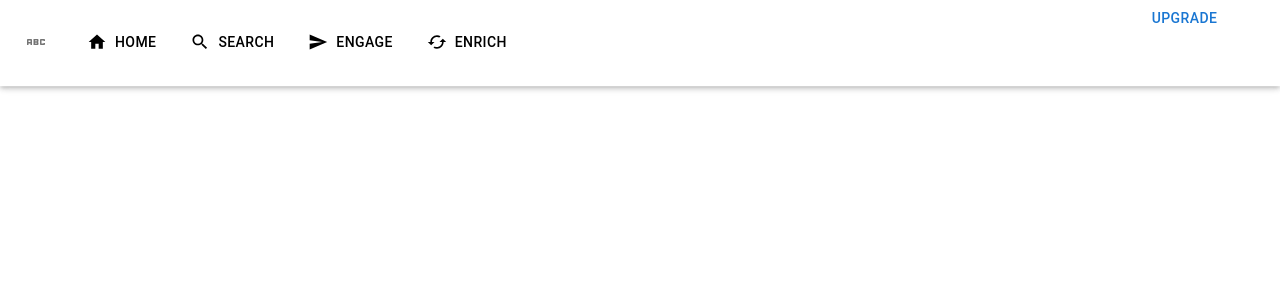
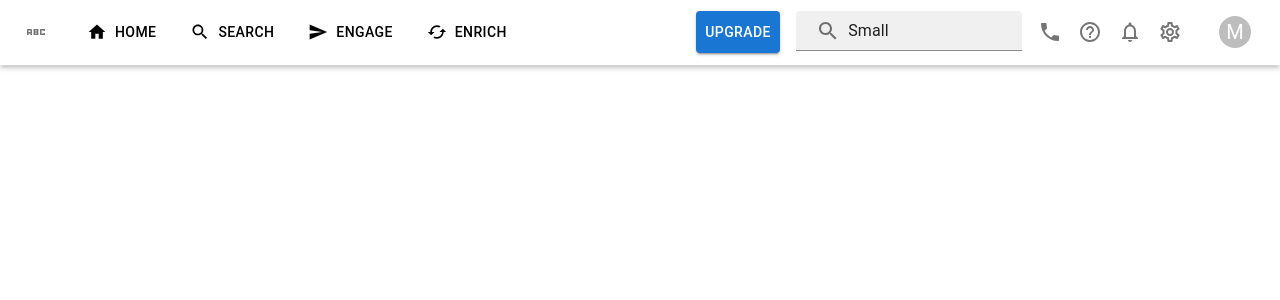
Before and after one commit to Melvin228/appolo-io, a React (Vite) app: page / in a window 1280 px wide. Shown: the top 300 px of the page. Built offline with nearby package versions, Linux system fonts and the light colour scheme.

Commit message:
feat: completed navbar

```diff
--- a/src/components/Header/header.tsx
+++ b/src/components/Header/header.tsx
@@ -1,25 +1,33 @@
 import AbcIcon from "@mui/icons-material/Abc";
-import AccountCircle from "@mui/icons-material/AccountCircle";
 import CachedIcon from "@mui/icons-material/Cached";
+import HelpOutlineOutlinedIcon from "@mui/icons-material/HelpOutlineOutlined";
 import HomeIcon from "@mui/icons-material/Home";
+import LocalPhoneIcon from "@mui/icons-material/LocalPhone";
+import NotificationsNoneOutlinedIcon from "@mui/icons-material/NotificationsNoneOutlined";
 import SearchIcon from "@mui/icons-material/Search";
 import SendIcon from "@mui/icons-material/Send";
+import SettingsOutlinedIcon from "@mui/icons-material/SettingsOutlined";
 import AppBar from "@mui/material/AppBar";
+import Avatar from "@mui/material/Avatar";
 import Box from "@mui/material/Box";
 import Button from "@mui/material/Button";
 import Grid from "@mui/material/Grid";
 import IconButton from "@mui/material/IconButton";
 import Menu from "@mui/material/Menu";
 import MenuItem from "@mui/material/MenuItem";
+import TextField from "@mui/material/TextField";
 import Toolbar from "@mui/material/Toolbar";
+import Tooltip from "@mui/material/Tooltip";
 import React from "react";
 
 const Header = () => {
   const [auth, setAuth] = React.useState(true);
   const [anchorEl, setAnchorEl] = React.useState<null | HTMLElement>(null);
 
-  const handleChange = (event: React.ChangeEvent<HTMLInputElement>) => {
-    setAuth(event.target.checked);
+  const open = Boolean(anchorEl);
+
+  const handleClick = (event: React.MouseEvent<HTMLElement>) => {
+    setAnchorEl(event.currentTarget);
   };
 
   const handleMenu = (event: React.MouseEvent<HTMLElement>) => {
@@ -44,12 +52,8 @@ const Header = () => {
           >
             <AbcIcon />
           </IconButton>
-          <Grid container>
-            <Grid
-              item
-              sx={{ mr: 1 }}
-              gridTemplateColumns={"1fr fit-content(40%)"}
-            >
+          <Grid container sx={{ maxWidth: "620px" }}>
+            <Grid item sx={{ mr: 1 }}>
               <Button
                 variant="outlined"
                 sx={{
@@ -102,23 +106,55 @@ const Header = () => {
               </Button>
             </Grid>
           </Grid>
-          {auth && (
-            <Box sx={{ flexGrow: 1 }}>
-              <Button>Upgrade</Button>
+
+          <Box
+            sx={{ flexGrow: 1, justifyContent: "flex-end", display: "flex" }}
+          >
+            <Button variant="contained" sx={{ mr: 2 }}>
+              Upgrade
+            </Button>
+            <TextField
+              sx={{ mr: 1 }}
+              hiddenLabel
+              id="filled-hidden-label-small"
+              defaultValue="Small"
+              variant="filled"
+              size="small"
+              InputProps={{
+                startAdornment: (
+                  <IconButton>
+                    <SearchIcon />
+                  </IconButton>
+                ),
+              }}
+            />
+            <IconButton>
+              <LocalPhoneIcon />
+            </IconButton>
+            <IconButton>
+              <HelpOutlineOutlinedIcon />
+            </IconButton>
+            <IconButton>
+              <NotificationsNoneOutlinedIcon />
+            </IconButton>
+            <IconButton sx={{ mr: 1 }}>
+              <SettingsOutlinedIcon />
+            </IconButton>
+            <Tooltip title="Account settings">
               <IconButton
-                size="large"
-                aria-label="account of current user"
-                aria-controls="menu-appbar"
+                onClick={handleClick}
+                size="small"
+                sx={{ ml: 2 }}
+                aria-controls={open ? "account-menu" : undefined}
                 aria-haspopup="true"
-                onClick={handleMenu}
-                color="inherit"
+                aria-expanded={open ? "true" : undefined}
               >
-                <AccountCircle />
+                <Avatar sx={{ width: 32, height: 32 }}>M</Avatar>
               </IconButton>
+            </Tooltip>
             <Menu
               id="menu-appbar"
               anchorEl={anchorEl}
-                sx={{ color: "#000" }}
               anchorOrigin={{
                 vertical: "top",
                 horizontal: "right",
@@ -128,16 +164,39 @@ const Header = () => {
                 vertical: "top",
                 horizontal: "right",
               }}
-                open={Boolean(anchorEl)}
+              PaperProps={{
+                elevation: 0,
+                sx: {
+                  overflow: "visible",
+                  filter: "drop-shadow(0px 2px 8px rgba(0,0,0,0.32))",
+                  mt: 5.0,
+                  "& .MuiAvatar-root": {
+                    width: 32,
+                    height: 32,
+                    ml: -0.5,
+                    mr: 1,
+                  },
+                  "&:before": {
+                    content: '""',
+                    display: "block",
+                    position: "absolute",
+                    top: 0,
+                    right: 14,
+                    width: 10,
+                    height: 10,
+                    bgcolor: "background.paper",
+                    transform: "translateY(-50%) rotate(45deg)",
+                    zIndex: 0,
+                  },
+                },
+              }}
+              open={open}
               onClose={handleClose}
             >
-                <MenuItem onClick={handleClose} sx={{ color: "black" }}>
-                  Profile
-                </MenuItem>
+              <MenuItem onClick={handleClose}>Profile</MenuItem>
               <MenuItem onClick={handleClose}>My account</MenuItem>
             </Menu>
           </Box>
-          )}
         </Toolbar>
       </AppBar>
     </Box>
```
Lines whose indentation alone changed are shown as unchanged.
